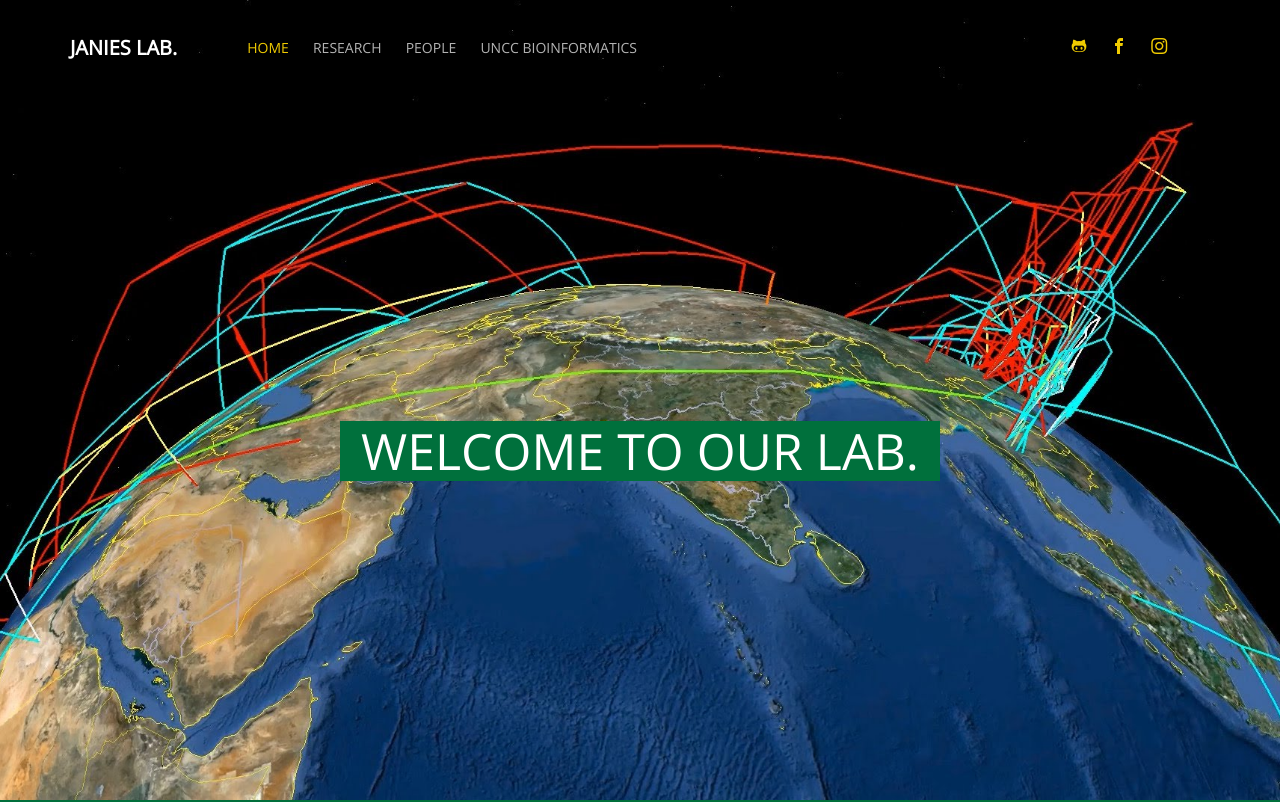
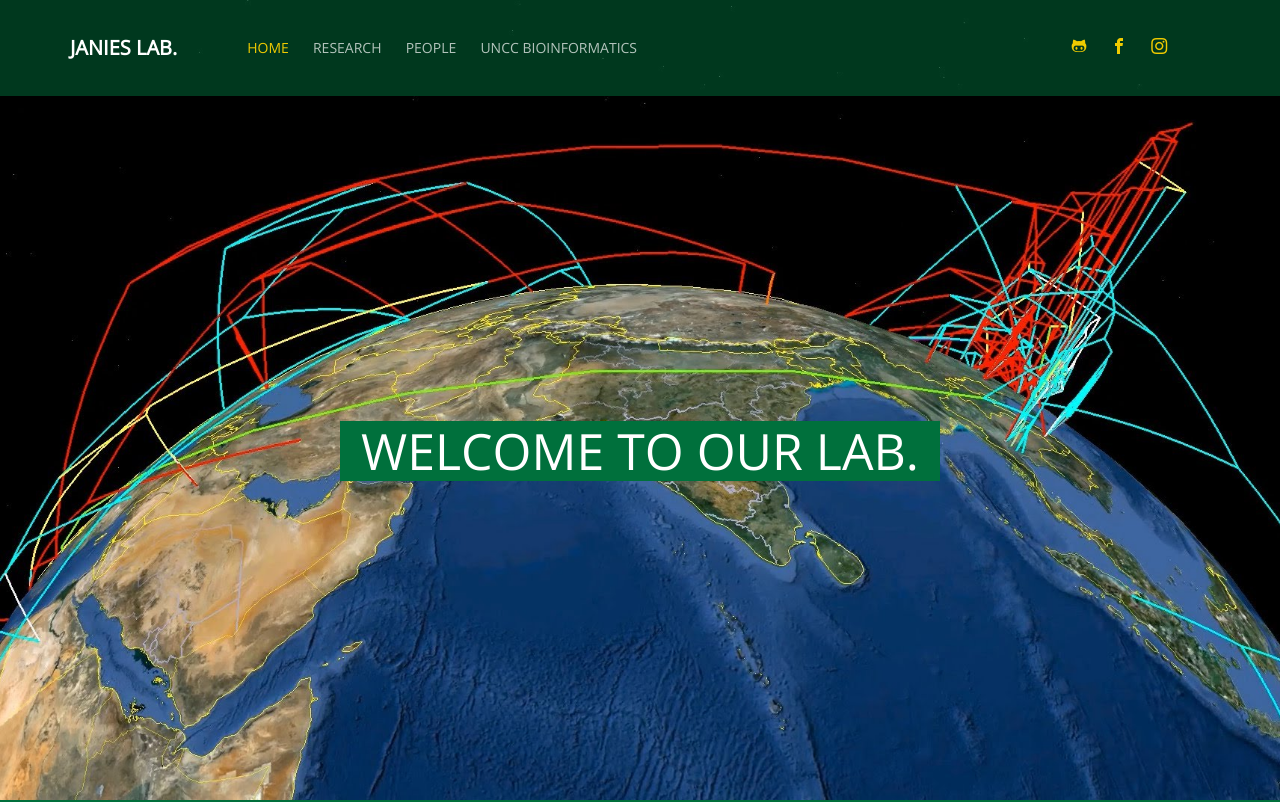
Before and after one commit to colbyford/JaniesLabPage, a website: page index.html in a window 1280 px wide. Shown: the top 802 px of the page. Drawn offline with nearby package versions, Linux system fonts and the light colour scheme; files whose address does not match are found by name.

Commit message:
Add header color to index.html

```diff
--- a/index.html
+++ b/index.html
@@ -28,7 +28,7 @@
 
   <div class="probootstrap-loader"></div>
 
-  <header role="banner" class="probootstrap-header">
+  <header role="banner" class="probootstrap-header" style="background-color:rgba(0,112,60,0.5);">
     <div class="container">
         <a href="index.html" class="probootstrap-logo">Janies Lab<span>.</span></a>
 
```
